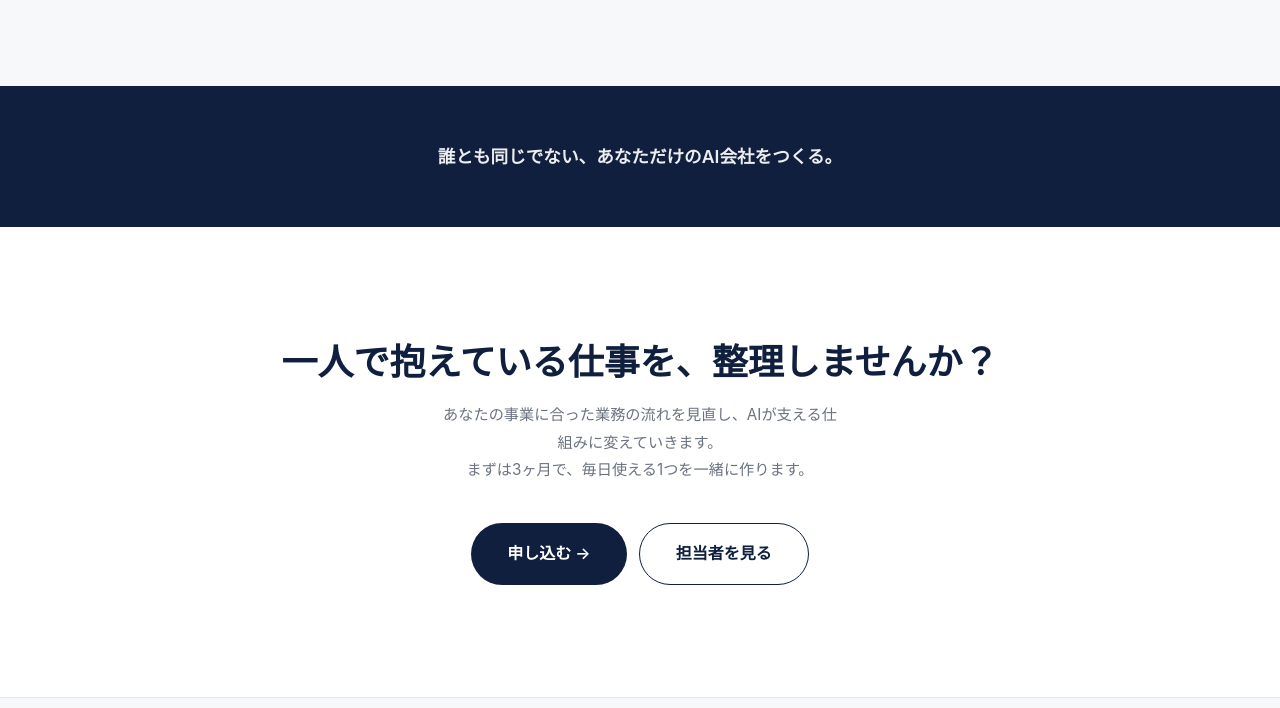
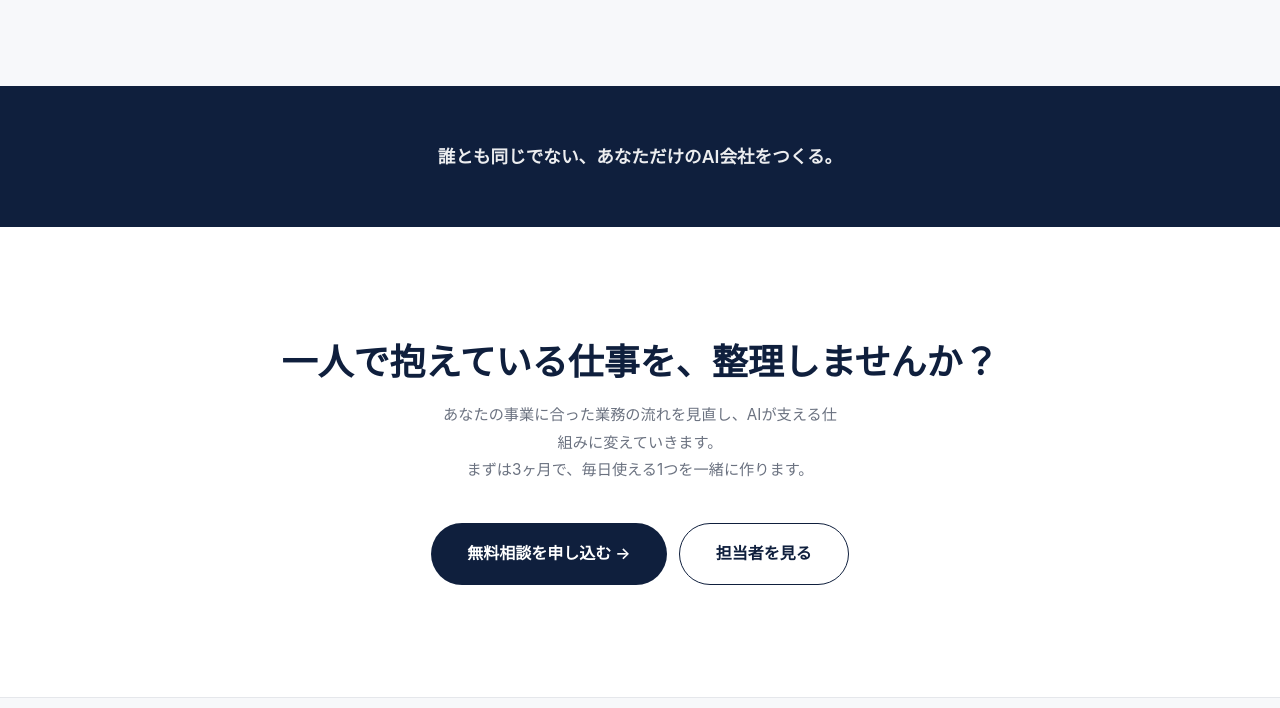
Before and after one commit to moneyplanadviser/cursor-agent-service, a plain HTML site: page index.html in a window 1280 px wide. Shown: the part 6116-6824 px from the top of the page. Drawn offline with Linux system fonts and the light colour scheme.

Commit message:
申し込み導線修正: 全ての申し込むボタンをhearing.html(無料ヒアリング)へ直結。CTAセクションの行き先なしリンク(href=#)を解消
Co-Authored-By: Claude Fable 5 <noreply@anthropic.com>
Claude-Session: https://claude.ai/code/session_01TLBK5HfqBe1wStkzQJmcex

```diff
--- a/index.html
+++ b/index.html
@@ -574,7 +574,7 @@
       <a href="#price">料金</a>
       <a href="#profile">担当者</a>
     </nav>
-    <a href="#cta" class="btn btn-primary">申し込む</a>
+    <a href="hearing.html" class="btn btn-primary">申し込む</a>
   </div>
 </header>
 
@@ -587,7 +587,7 @@
       SHIROは、一人社長・個人事業主のための業務整理と仕組み化の伴走サービスです。散らばった情報、後回しの事務、属人化した手順を整え、あなたが本来の仕事に戻れる土台を一緒につくります。
     </p>
     <div class="hero-btns">
-      <a href="#cta" class="btn btn-primary btn-lg">申し込む →</a>
+      <a href="hearing.html" class="btn btn-primary btn-lg">申し込む →</a>
       <a href="#flow" class="btn btn-outline btn-lg">詳しく見る</a>
     </div>
     <div class="trust-badges">
@@ -760,7 +760,7 @@
         <li>課題レビュー</li>
         <li class="off">チャット相談（Zoom時間内のみ）</li>
       </ul>
-      <a href="#cta" class="btn btn-outline btn-lg" style="width:100%; justify-content:center;">申し込む →</a>
+      <a href="hearing.html" class="btn btn-outline btn-lg" style="width:100%; justify-content:center;">申し込む →</a>
     </div>
     <!-- 標準（おすすめ） -->
     <div class="plan-card plan-card--featured">
@@ -773,7 +773,7 @@
         <li class="key">チャット相談（期間中いつでも）</li>
         <li>小さな運用ツールを1つ作成</li>
       </ul>
-      <a href="#cta" class="btn btn-lg" style="background:#fff; color:var(--navy); width:100%; justify-content:center;">申し込む →</a>
+      <a href="hearing.html" class="btn btn-lg" style="background:#fff; color:var(--navy); width:100%; justify-content:center;">申し込む →</a>
     </div>
     <!-- 実案件相談込み -->
     <div class="plan-card">
@@ -787,7 +787,7 @@
         <li>提案文の整理・納品起こし</li>
         <li>実案件の壁打ち</li>
       </ul>
-      <a href="#cta" class="btn btn-outline btn-lg" style="width:100%; justify-content:center;">申し込む →</a>
+      <a href="hearing.html" class="btn btn-outline btn-lg" style="width:100%; justify-content:center;">申し込む →</a>
     </div>
   </div>
   <p class="plan-note">3ヶ月を第1フェーズとして進めます</p>
@@ -832,7 +832,7 @@
     <h2>一人で抱えている仕事を、整理しませんか？</h2>
     <p>あなたの事業に合った業務の流れを見直し、AIが支える仕組みに変えていきます。<br>まずは3ヶ月で、毎日使える1つを一緒に作ります。</p>
     <div class="cta-btns">
-      <a href="#" class="btn btn-primary btn-lg">申し込む →</a>
+      <a href="hearing.html" class="btn btn-primary btn-lg">無料相談を申し込む →</a>
       <a href="#profile" class="btn btn-outline btn-lg">担当者を見る</a>
     </div>
   </div>
```
